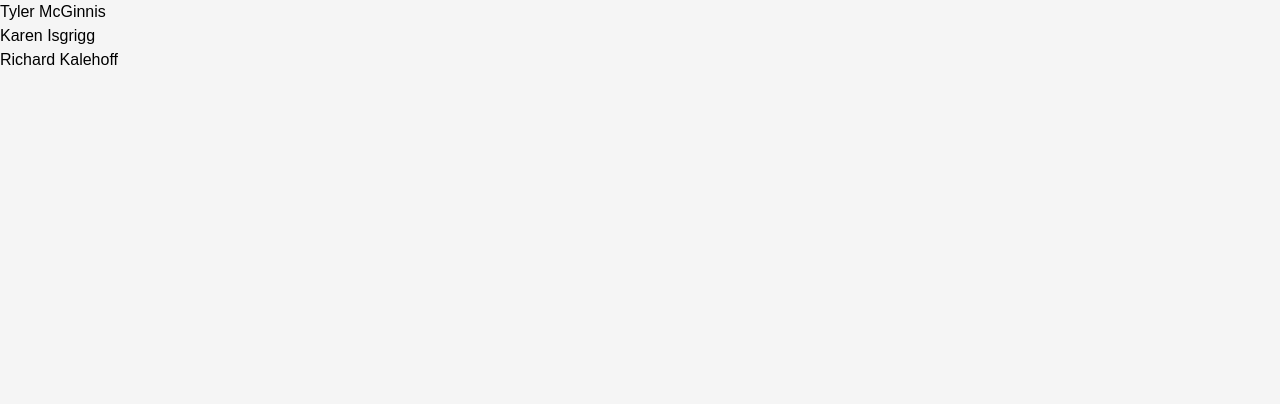
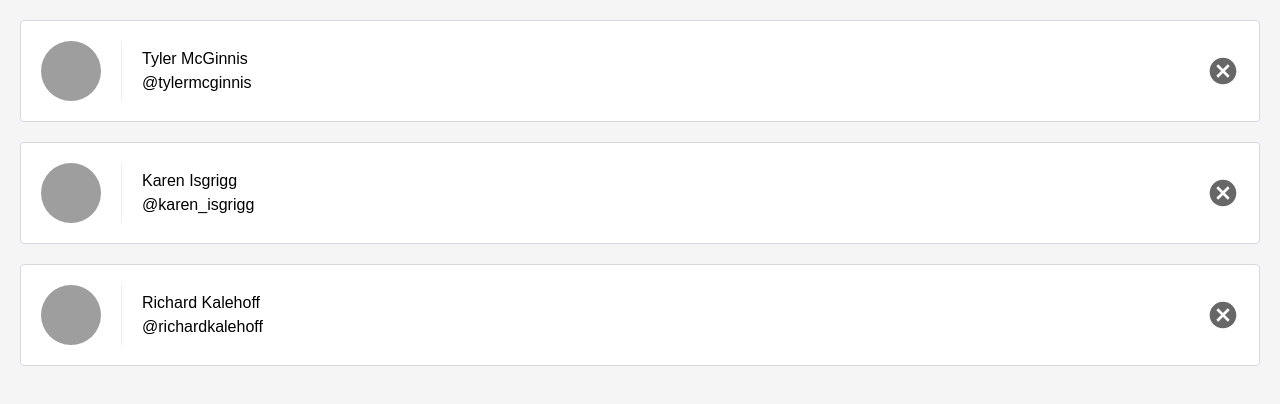
Before and after one commit to udacity/React-Fundamentals-C1-React-Contacts, a React (Create React App) app: page / in a window 1280 px wide. Shown: the top 404 px of the page. Built offline with nearby package versions, Linux system fonts and the light colour scheme.

Commit message:
Display contact avatar, name, and email. Create button for removal.

```diff
--- a/src/components/ListContacts.js
+++ b/src/components/ListContacts.js
@@ -2,7 +2,19 @@
   return (
     <ol className="contact-list">
       {contacts.map((contact) => (
-        <li key={contact.id}>{contact.name}</li>
+        <li key={contact.id} className="contact-list-item">
+          <div
+            className="contact-avatar"
+            style={{
+              backgroundImage: `url(${contact.avatarURL})`,
+            }}
+          ></div>
+          <div className="contact-details">
+            <p>{contact.name}</p>
+            <p>{contact.handle}</p>
+          </div>
+          <button className="contact-remove">Remove</button>
+        </li>
       ))}
     </ol>
   );
```
